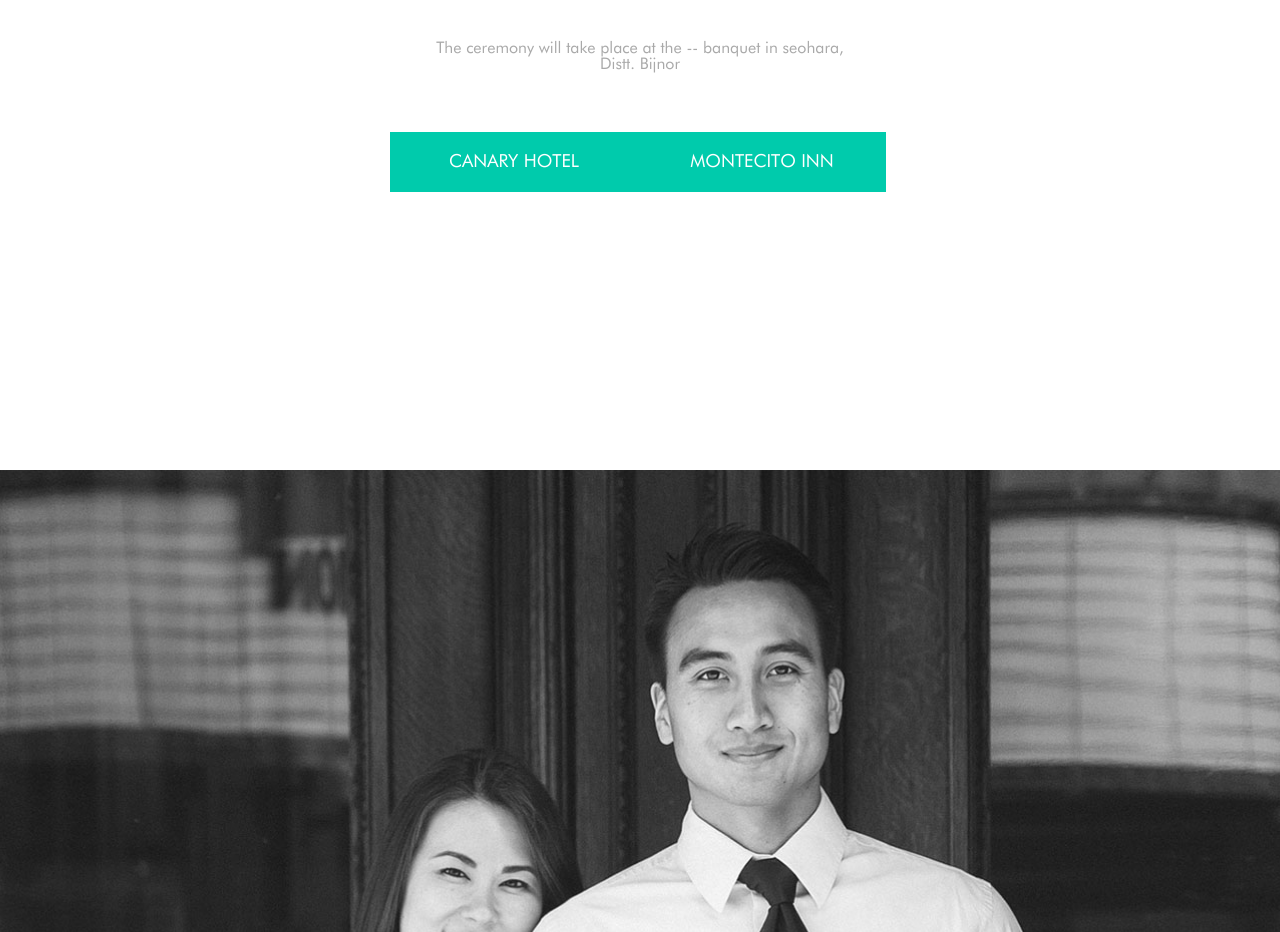
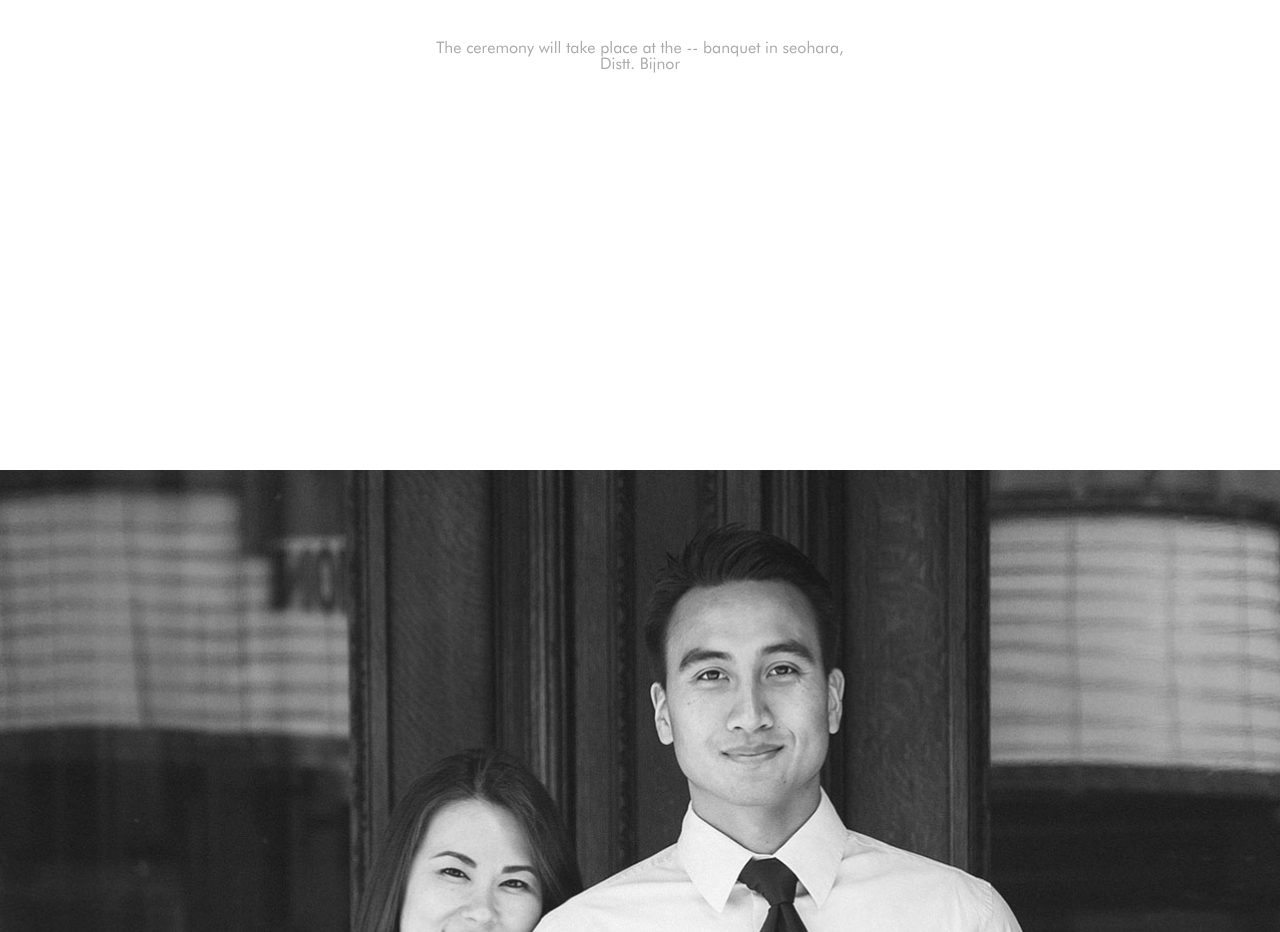
Before and after one commit to aman-daffodil/celebrating25yearsoflove, an Angular app: page / in a window 1280 px wide. Shown: the part 2200-3132 px from the top of the page. Built offline with nearby package versions, Linux system fonts and the light colour scheme.

Commit message:
hide venue buttons

```diff
--- a/src/app/app.component.html
+++ b/src/app/app.component.html
@@ -29,8 +29,8 @@
       <p>The ceremony will take place at the -- banquet
           in seohara, Distt. Bijnor
       </p>
-      <button class="button-link" data-url="http://www.canarysantabarbara.com/">CANARY HOTEL</button>
-      <button class="button-link" data-url="http://www.montecitoinn.com/">MONTECITO INN</button>
+      <!-- <button class="button-link" data-url="http://www.canarysantabarbara.com/">CANARY HOTEL</button>
+      <button class="button-link" data-url="http://www.montecitoinn.com/">MONTECITO INN</button> -->
   </div>
 </div>
 <!-- <div class="body-five">
```
